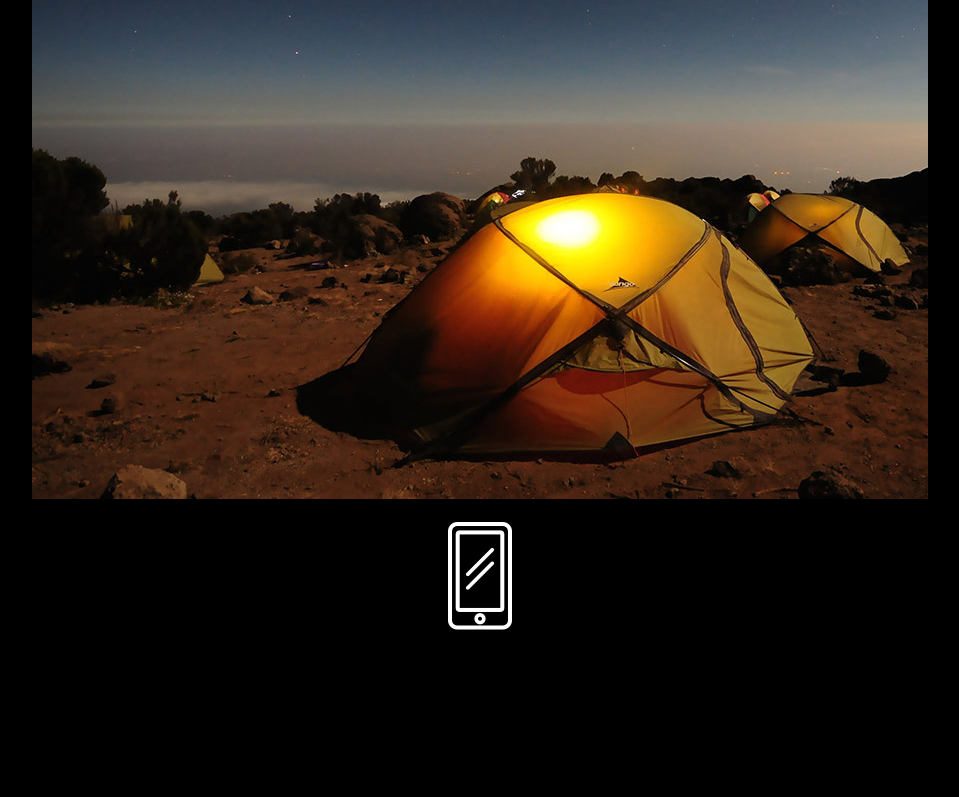
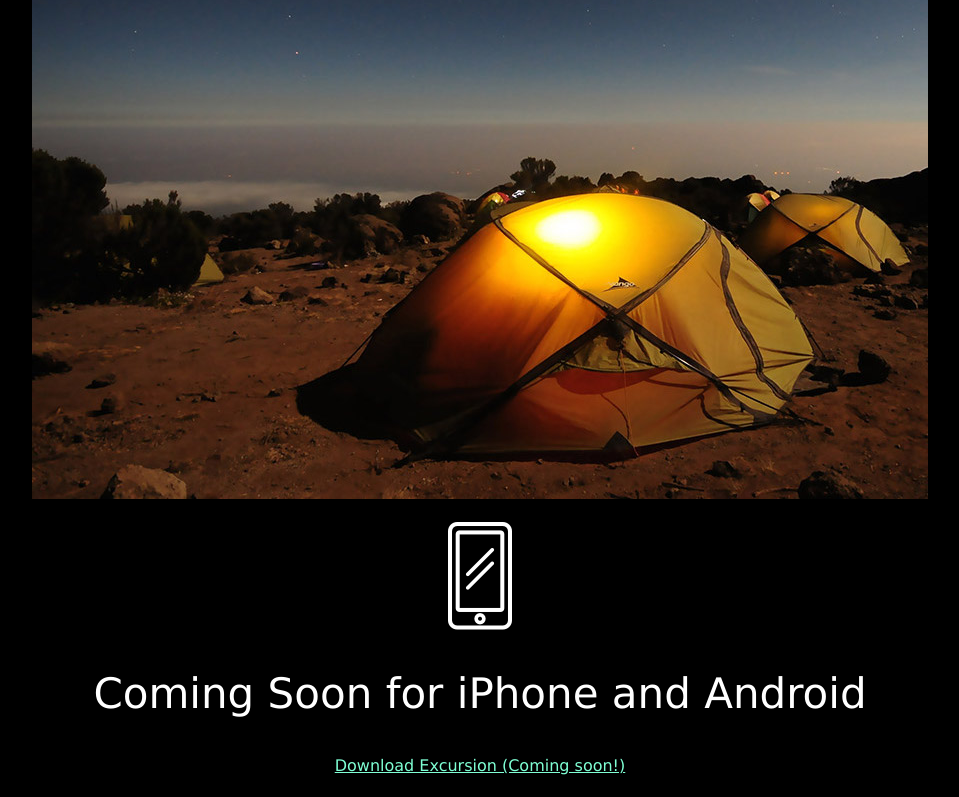
Before and after one commit to swanny999/excursion, a plain HTML site: page index.html in a window 1280 px wide. Shown: the part 516-1313 px from the top of the page, without its empty margins (160-1119 px from the left). Before the commit the page ends 1158 px from the top, so only its background shows below. Drawn offline with Linux system fonts and the light colour scheme.

Commit message:
Added comming soon and 2nd link

```diff
--- a/index.html
+++ b/index.html
@@ -17,5 +17,7 @@
     <br />
     <br />
     <img src="./resources/media/phone.png" />
+    <h2>Coming Soon for iPhone and Android</h2>
+    <p><a href="">Download Excursion (Coming soon!)</a></p>
   </body>
 </html>
--- a/resources/css/style.css
+++ b/resources/css/style.css
@@ -21,7 +21,7 @@
   font-size: 21px;
 }
 
-a {
+p a {
   color: Aquamarine;
   font-size: 16px;
 }
```
